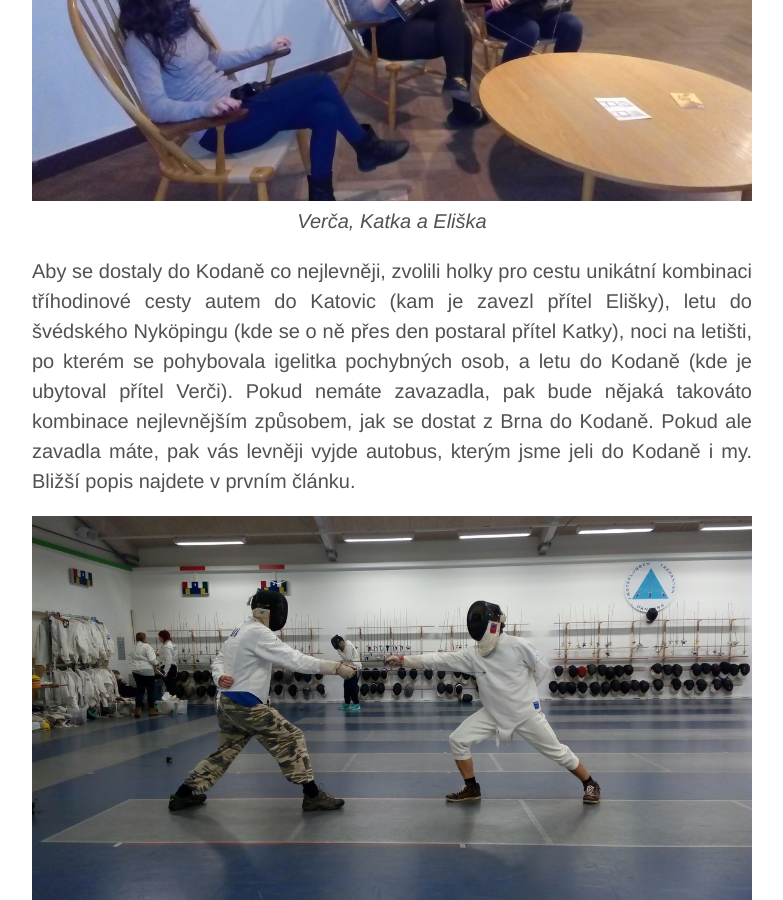
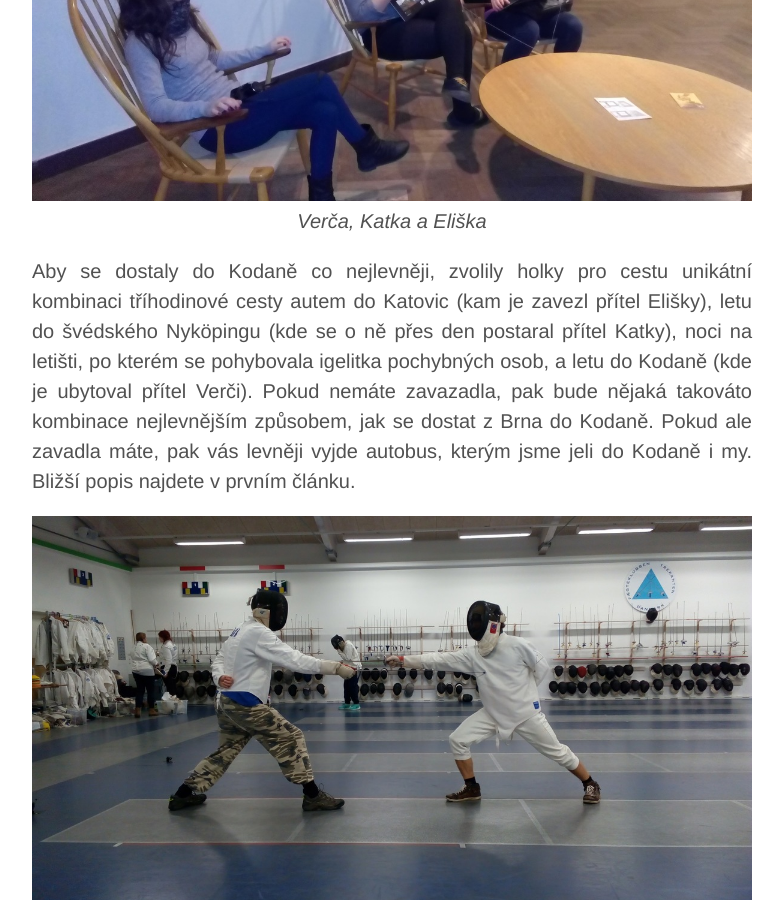
Before and after one commit to effa/erasmus, a Jekyll site: the page built from _posts/2016-02-14-druhy-tyden.md, in a window 1280 px wide and 900 px high, scrolled down 577 px. Shown: the whole window, without its empty margins (248-1031 px from the left). Built offline with Jekyll 4.4.1, drawn with Linux system fonts in a browser that asks for light colours; comment, search, counter and statistics services are not loaded; some of the changed text lies outside the part shown.

Commit message:
Fix typos

```diff
--- a/_posts/2016-02-14-druhy-tyden.md
+++ b/_posts/2016-02-14-druhy-tyden.md
@@ -9,7 +9,7 @@ Kromě toho jsme se naučili šermovat jako rytíři Jedi a vařit tradiční d
 
 {% include img caption="Verča, Katka a Eliška" path="/img/post3/holky.jpg" %}
 
-Aby se dostaly do Kodaně co nejlevněji, zvolili holky pro cestu unikátní kombinaci tříhodinové cesty autem do Katovic (kam je zavezl přítel Elišky), letu do švédského Nyköpingu (kde se o&nbsp;ně přes den postaral přítel Katky), noci na letišti, po kterém se pohybovala igelitka pochybných osob, a letu do Kodaně (kde je ubytoval přítel Verči).
+Aby se dostaly do Kodaně co nejlevněji, zvolily holky pro cestu unikátní kombinaci tříhodinové cesty autem do Katovic (kam je zavezl přítel Elišky), letu do švédského Nyköpingu (kde se o&nbsp;ně přes den postaral přítel Katky), noci na letišti, po kterém se pohybovala igelitka pochybných osob, a letu do Kodaně (kde je ubytoval přítel Verči).
 Pokud nemáte zavazadla, pak bude nějaká takováto kombinace nejlevnějším způsobem, jak se dostat z&nbsp;Brna do Kodaně.
 Pokud ale zavadla máte, pak vás levněji vyjde autobus, kterým jsme jeli do Kodaně i my. Bližší popis najdete v&nbsp;prvním článku.
 
```
Also changed, not shown: other parts of _posts/2016-02-14-druhy-tyden.md (+2 -2 lines).
